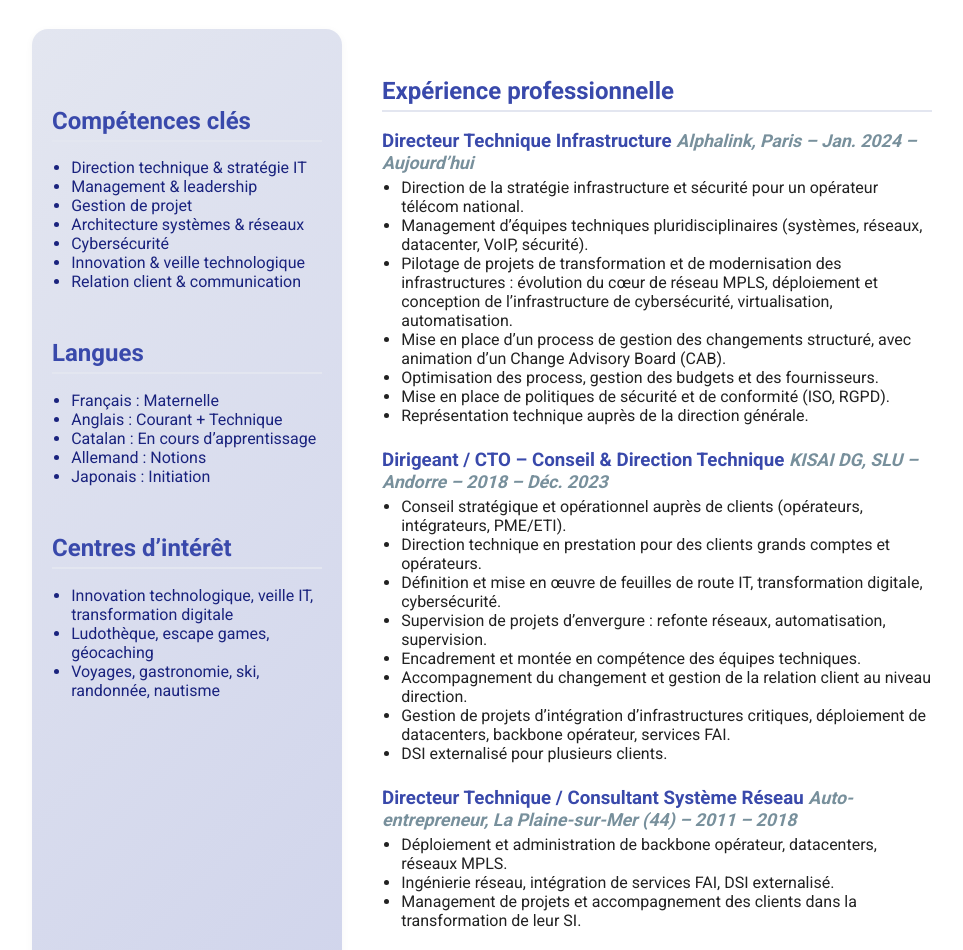
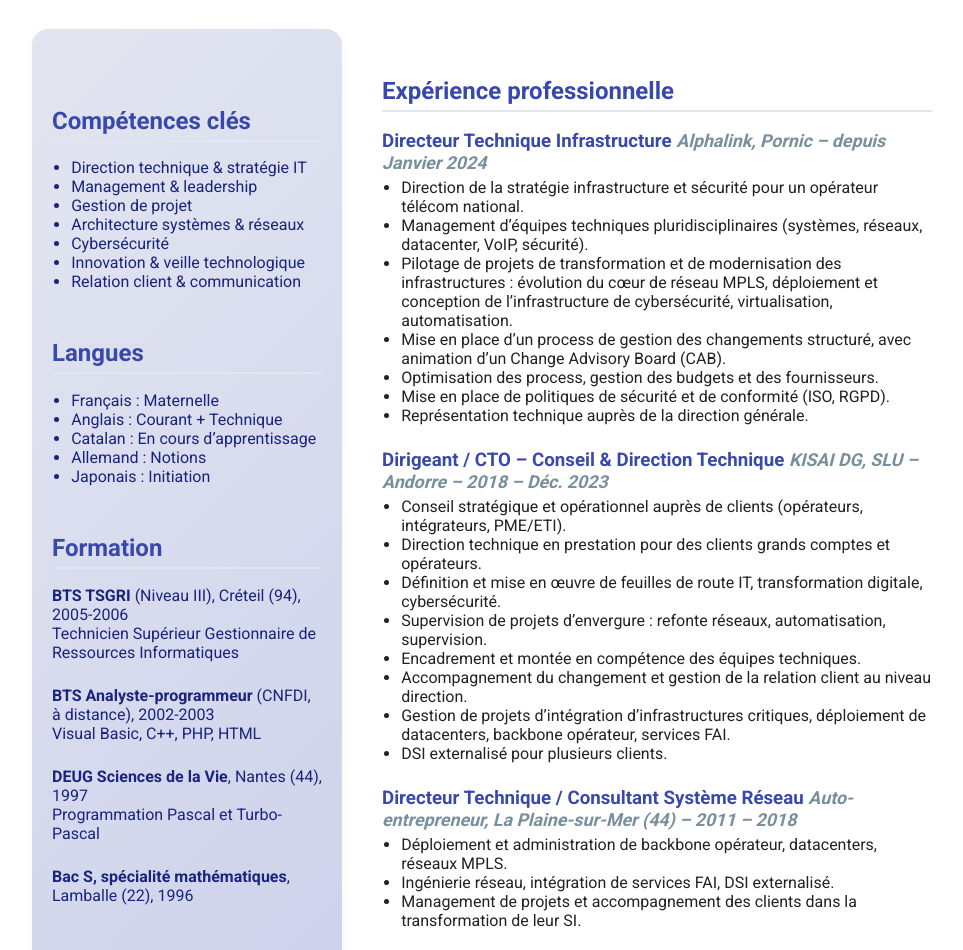
Before and after one commit to cyclopdev/guesdondamien-resume, a plain HTML site: page index.html in a window 1280 px wide. Shown: the part 441-1391 px from the top of the page, without its empty margins (158-1121 px from the left). Drawn offline with Linux system fonts and the light colour scheme.

Commit message:
Update index.html
ajustement mise en forme

```diff
--- a/index.html
+++ b/index.html
@@ -58,13 +58,11 @@
       margin-bottom: 0.8em;
       padding-left: 1.2em;
     }
-    /* Flex container pour sidebar + contenu */
     .cv-flex {
       display: flex;
       margin-top: 2em;
       gap: 40px;
     }
-    /* Style de la bande latérale */
     aside {
       flex-basis: 30%;
       max-width: 30%;
@@ -76,13 +74,11 @@
       box-shadow: 0 2px 8px rgba(0,0,0,0.04);
       flex-shrink: 0;
     }
-    /* Contenu principal */
     main {
       flex-basis: 70%;
       max-width: 70%;
       flex-grow: 1;
     }
-    /* En-tête avec photo */
     .header-flex {
       display: flex;
       justify-content: space-between;
@@ -96,7 +92,6 @@
       box-shadow: 0 2px 8px rgba(0,0,0,0.08);
       margin-left: 30px;
     }
-    /* Responsive mobile */
     @media (max-width: 800px) {
       .header-flex {
         flex-direction: column;
@@ -165,6 +160,23 @@
           <li>Japonais : Initiation</li>
         </ul>
 
+        <h2>Formation</h2>
+        <div class="section">
+          <strong>BTS TSGRI</strong> (Niveau III), Créteil (94), 2005-2006<br>
+          Technicien Supérieur Gestionnaire de Ressources Informatiques
+        </div>
+        <div class="section">
+          <strong>BTS Analyste-programmeur</strong> (CNFDI, à distance), 2002-2003<br>
+          Visual Basic, C++, PHP, HTML
+        </div>
+        <div class="section">
+          <strong>DEUG Sciences de la Vie</strong>, Nantes (44), 1997<br>
+          Programmation Pascal et Turbo-Pascal
+        </div>
+        <div class="section">
+          <strong>Bac S, spécialité mathématiques</strong>, Lamballe (22), 1996
+        </div>
+
         <h2>Centres d’intérêt</h2>
         <ul>
           <li>Innovation technologique, veille IT, transformation digitale</li>
@@ -173,12 +185,12 @@
         </ul>
       </aside>
 
-      <!-- Expériences et formation -->
+      <!-- Expériences -->
       <main>
         <h2>Expérience professionnelle</h2>
 
         <div class="section">
-          <h3 class="item-title">Directeur Technique Infrastructure <span class="dates">Alphalink, Paris – Jan. 2024 – Aujourd’hui</span></h3>
+          <h3 class="item-title">Directeur Technique Infrastructure <span class="dates">Alphalink, Pornic – depuis Janvier 2024</span></h3>
           <ul>
             <li>Direction de la stratégie infrastructure et sécurité pour un opérateur télécom national.</li>
             <li>Management d’équipes techniques pluridisciplinaires (systèmes, réseaux, datacenter, VoIP, sécurité).</li>
@@ -235,23 +247,6 @@
             <li><strong>Ministère de la Justice</strong>, Nantes (44) – 1997 : Agent de saisie (2 mois) – Saisie de demandes d’extraits de casier judiciaire.</li>
           </ul>
         </div>
-
-        <h2>Formation</h2>
-        <div class="section">
-          <strong>BTS TSGRI</strong> (Niveau III), Créteil (94), 2005-2006<br>
-          Technicien Supérieur Gestionnaire de Ressources Informatiques
-        </div>
-        <div class="section">
-          <strong>BTS Analyste-programmeur</strong> (CNFDI, à distance), 2002-2003<br>
-          Visual Basic, C++, PHP, HTML
-        </div>
-        <div class="section">
-          <strong>DEUG Sciences de la Vie</strong>, Nantes (44), 1997<br>
-          Programmation Pascal et Turbo-Pascal
-        </div>
-        <div class="section">
-          <strong>Bac S, spécialité mathématiques</strong>, Lamballe (22), 1996
-        </div>
       </main>
     </div>
   </div>
```
